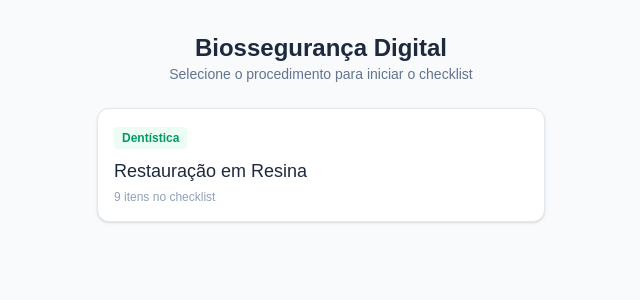
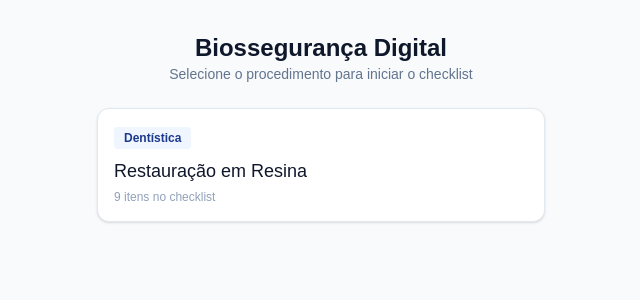
Before and after one commit to luiz412/biosseguranca-digital, a Next.js app: page / in a window 1280 px wide. Shown: the top 300 px of the page, without its empty margins (319-959 px from the left). Built offline with nearby package versions, Linux system fonts and the light colour scheme.

Commit message:
mudando as cores

```diff
--- a/src/app/checklist/[id]/page.tsx
+++ b/src/app/checklist/[id]/page.tsx
@@ -13,7 +13,7 @@ export default function ChecklistPage({ params }: { params: Promise<{ id: string
   const [isCompleted, setIsCompleted] = useState(false);
 
   if (!procedure) {
-    return <div className="p-4 text-center">Procedimento não encontrado.</div>;
+    return <div className="p-4 text-center text-slate-600">Procedimento não encontrado.</div>;
   }
 
   const toggleCheck = (itemId: string) => {
@@ -35,15 +35,15 @@ export default function ChecklistPage({ params }: { params: Promise<{ id: string
   return (
     <main className="min-h-screen bg-slate-50 p-4 max-w-md mx-auto pb-28 relative">
       <header className="flex justify-between items-center mb-6">
-        <Link href="/" className="text-sm text-slate-500 font-medium hover:text-slate-800">
+        <Link href="/" className="text-sm text-slate-500 font-medium hover:text-slate-900">
           ← Voltar
         </Link>
-        <span className="text-xs font-semibold text-slate-500 bg-slate-200 px-2.5 py-1 rounded-full">
+        <span className="text-xs font-semibold text-blue-950 bg-blue-100 px-2.5 py-1 rounded-full">
           {completedItemsCount}/{totalItems} concluídos
         </span>
       </header>
 
-      <h1 className="text-xl font-bold text-slate-800">{procedure.title}</h1>
+      <h1 className="text-xl font-bold text-slate-900">{procedure.title}</h1>
       <p className="text-xs text-slate-500 mb-4">Marque os itens à medida que realiza o preparo</p>
 
       {/* Lista de Itens */}
@@ -52,16 +52,16 @@ export default function ChecklistPage({ params }: { params: Promise<{ id: string
           <label
             key={item.id}
             className={`flex items-center p-3 rounded-lg border cursor-pointer transition-all ${
-              checkedItems[item.id] ? 'bg-emerald-50 border-emerald-300' : 'bg-white border-slate-200'
+              checkedItems[item.id] ? 'bg-blue-50 border-blue-900/30' : 'bg-white border-slate-200'
             }`}
           >
             <input
               type="checkbox"
               checked={!!checkedItems[item.id]}
               onChange={() => toggleCheck(item.id)}
-              className="w-5 h-5 accent-emerald-600 rounded"
+              className="w-5 h-5 accent-blue-900 rounded"
             />
-            <span className={`ml-3 text-sm font-medium ${checkedItems[item.id] ? 'line-through text-slate-400' : 'text-slate-700'}`}>
+            <span className={`ml-3 text-sm font-medium ${checkedItems[item.id] ? 'line-through text-slate-400' : 'text-slate-800'}`}>
               {item.label}
             </span>
           </label>
@@ -72,13 +72,13 @@ export default function ChecklistPage({ params }: { params: Promise<{ id: string
       <div className="fixed bottom-0 left-0 right-0 p-4 bg-white border-t border-slate-200 max-w-md mx-auto">
         <button
           onClick={handleFinish}
-          className="w-full bg-emerald-600 hover:bg-emerald-700 text-white font-medium py-3 rounded-xl transition-all shadow-sm"
+          className="w-full bg-blue-900 hover:bg-blue-950 text-white font-medium py-3 rounded-xl transition-all shadow-sm"
         >
           Finalizar Checklist
         </button>
       </div>
 
-      {/* Modal: "Esqueci algo?" (Validação) */}
+      {/* Modal: Validação */}
       {showValidation && (
         <div className="fixed inset-0 bg-black/40 backdrop-blur-sm flex items-center justify-center p-4 z-50">
           <div className="bg-white rounded-2xl p-6 max-w-sm w-full shadow-xl">
@@ -115,20 +115,20 @@ export default function ChecklistPage({ params }: { params: Promise<{ id: string
         </div>
       )}
 
-      {/* Modal: Sucesso ao Finalizar */}
+      {/* Modal: Sucesso */}
       {isCompleted && (
         <div className="fixed inset-0 bg-black/40 backdrop-blur-sm flex items-center justify-center p-4 z-50">
           <div className="bg-white rounded-2xl p-6 max-w-sm w-full shadow-xl text-center">
-            <div className="w-12 h-12 bg-emerald-100 text-emerald-600 text-2xl rounded-full flex items-center justify-center mx-auto mb-3">
+            <div className="w-12 h-12 bg-blue-100 text-blue-900 text-2xl rounded-full flex items-center justify-center mx-auto mb-3">
               ✓
             </div>
-            <h2 className="text-lg font-bold text-slate-800 mb-1">Procedimento Validado!</h2>
+            <h2 className="text-lg font-bold text-slate-900 mb-1">Procedimento Validado!</h2>
             <p className="text-xs text-slate-500 mb-6">
               Todos os protocolos de biossegurança foram verificados com sucesso.
             </p>
             <Link
               href="/"
-              className="block w-full bg-emerald-600 text-white font-medium text-sm py-2.5 rounded-xl hover:bg-emerald-700"
+              className="block w-full bg-blue-900 text-white font-medium text-sm py-2.5 rounded-xl hover:bg-blue-950"
             >
               Voltar ao Início
             </Link>
--- a/src/app/page.tsx
+++ b/src/app/page.tsx
@@ -5,7 +5,7 @@ export default function Home() {
   return (
     <main className="min-h-screen bg-slate-50 p-4 md:p-8">
       <header className="max-w-md mx-auto mb-6 text-center">
-        <h1 className="text-2xl font-bold text-slate-800">Biossegurança Digital</h1>
+        <h1 className="text-2xl font-bold text-slate-900">Biossegurança Digital</h1>
         <p className="text-sm text-slate-500">Selecione o procedimento para iniciar o checklist</p>
       </header>
 
@@ -14,12 +14,12 @@ export default function Home() {
           <Link
             key={procedure.id}
             href={`/checklist/${procedure.id}`}
-            className="block p-4 bg-white rounded-xl border border-slate-200 shadow-sm hover:border-emerald-500 transition-all"
+            className="block p-4 bg-white rounded-xl border border-slate-200 shadow-sm hover:border-blue-900 transition-all"
           >
-            <span className="text-xs font-semibold text-emerald-600 bg-emerald-50 px-2 py-1 rounded">
+            <span className="text-xs font-semibold text-blue-900 bg-blue-50 px-2.5 py-1 rounded">
               {procedure.category}
             </span>
-            <h2 className="text-lg font-medium text-slate-800 mt-2">{procedure.title}</h2>
+            <h2 className="text-lg font-medium text-slate-900 mt-2">{procedure.title}</h2>
             <p className="text-xs text-slate-400 mt-1">
               {procedure.items.length} itens no checklist
             </p>
```
